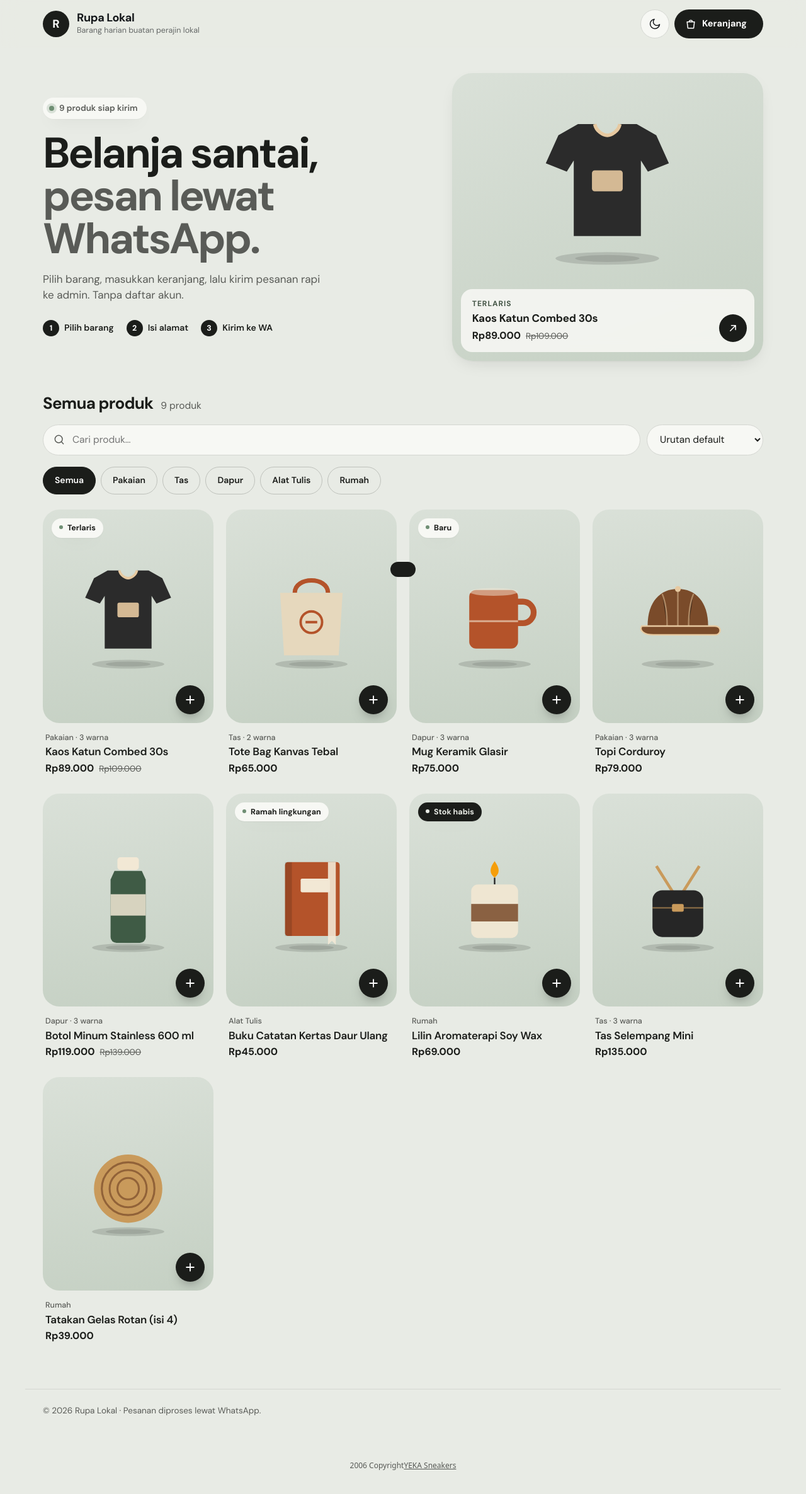
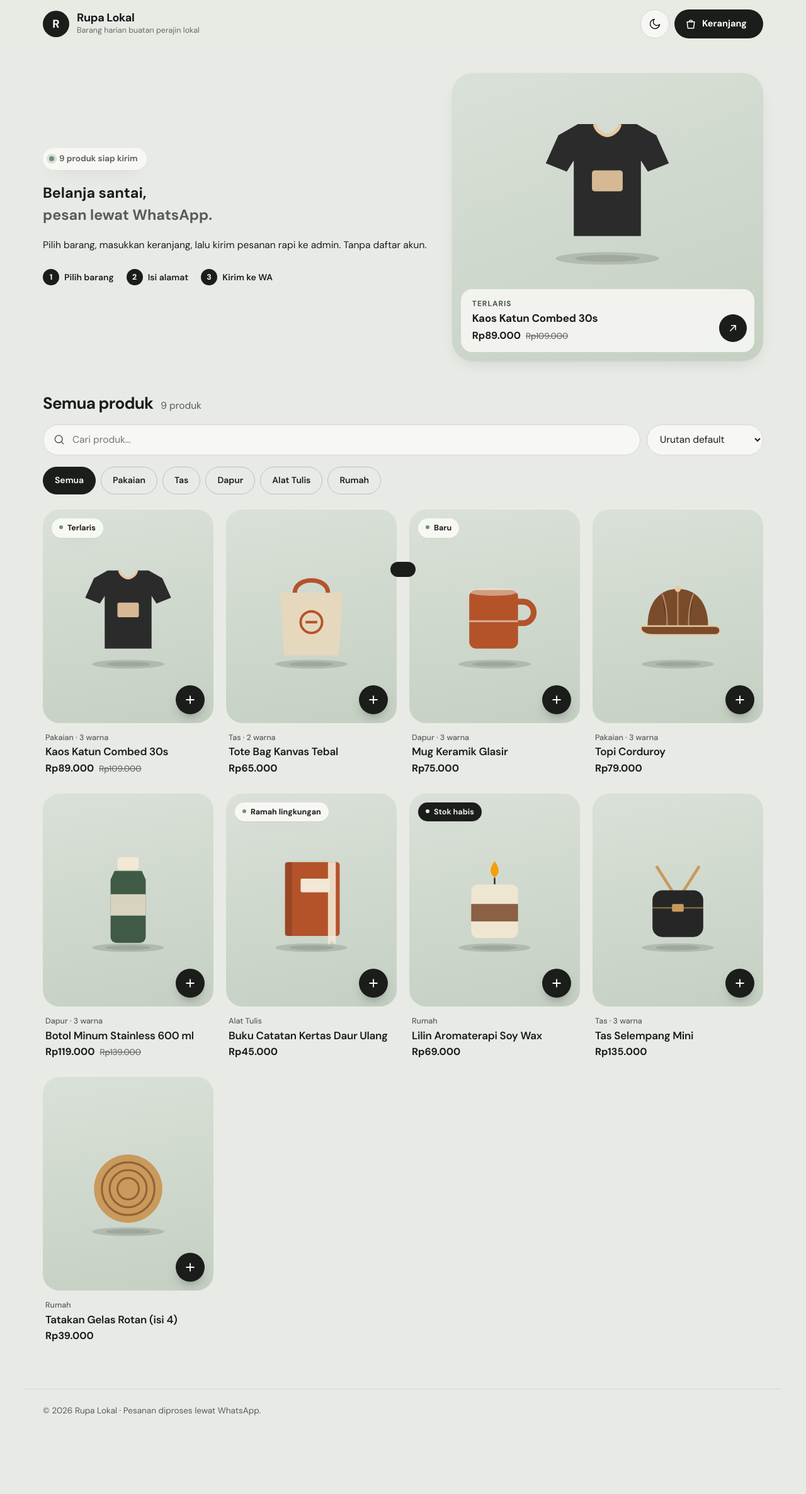
Before and after one commit to opickisme/sneakers, a plain HTML site: page index.html in a window 1280 px wide. Shown: the whole page at 63% size. After the commit the page ends 2294 px from the top, so only its background shows below. Drawn offline with Linux system fonts and the light colour scheme.

Commit message:
Update index.html

```diff
--- a/index.html
+++ b/index.html
@@ -26,7 +26,7 @@
 <body>
 <header class="kepala">
   <div class="wadah kepala-isi">
-    <a href="#" class="merek"><span class="merek-ikon">R</span><span><b id="namaToko" data-tema-nama>Rupa Lokal</b><small id="slogan"></small></span></a>
+    <a href="#" class="merek"><span class="merek-ikon">YK</span><span><b id="namaToko" data-tema-nama>YEKA Sneakers</b><small id="slogan"></small></span></a>
     <div class="kepala-aksi">
       <button class="ikon-btn" id="btnTema" aria-label="Ganti mode gelap/terang"><svg viewBox="0 0 24 24"><path d="M21 13A9 9 0 1 1 11 3a7 7 0 0 0 10 10z"/></svg></button>
       <button class="keranjang-btn" id="btnKeranjang" aria-label="Buka keranjang"><svg viewBox="0 0 24 24"><path d="M5 8h14l-1.5 12h-11zM9 8a3 3 0 0 1 6 0"/></svg><span class="keranjang-teks">Keranjang</span><span class="hitung" id="hitungKeranjang" hidden>0</span></button>
@@ -38,7 +38,7 @@
   <section class="pembuka">
     <div class="pembuka-teks">
       <span class="pembuka-label"><i class="pembuka-titik"></i><span><span id="jumlahProduk">0</span> produk siap kirim</span></span>
-      <h1>Belanja santai,<br><em>pesan lewat WhatsApp.</em></h1>
+      <h2>Belanja santai,<br><em>pesan lewat WhatsApp.</em></h2
       <p>Pilih barang, masukkan keranjang, lalu kirim pesanan rapi ke admin. Tanpa daftar akun.</p>
       <ol class="langkah" aria-label="Cara pesan"><li><b>1</b>Pilih barang</li><li><b>2</b>Isi alamat</li><li><b>3</b>Kirim ke WA</li></ol>
     </div>
@@ -87,6 +87,6 @@
 
 <script src="produk.js"></script>
 <script src="app.js"></script>
-  <p class="kredit-maliki" style="margin:24px auto 112px;padding:0 16px;text-align:center;font:12px/1.5 system-ui,sans-serif;opacity:.7">2006 Copyright<a href="#" target="_blank" rel="noopener" style="color:inherit">YEKA Sneakers</a></p>
+
 </body>
 </html>
```
